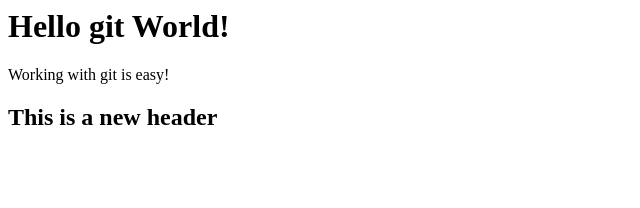
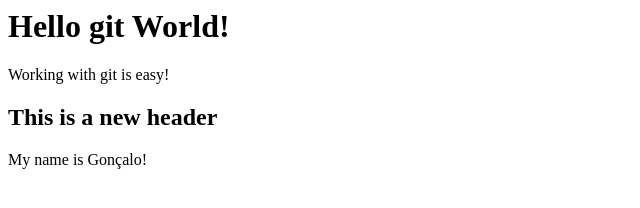
Before and after one commit to saznog/GitGitHubMasterclass, a plain HTML site: page index.html in a window 1280 px wide. Shown: the whole page, without its empty margins (0-640 px from the left). Drawn offline with Linux system fonts and the light colour scheme.

Commit message:
I have added my name:
name is gonçalo

```diff
--- a/index.html
+++ b/index.html
@@ -5,3 +5,7 @@
 </div>
 
 <h2>This is a new header</h2>
+
+<div>
+    <p>My name is Gonçalo!</p>
+</div>
```
